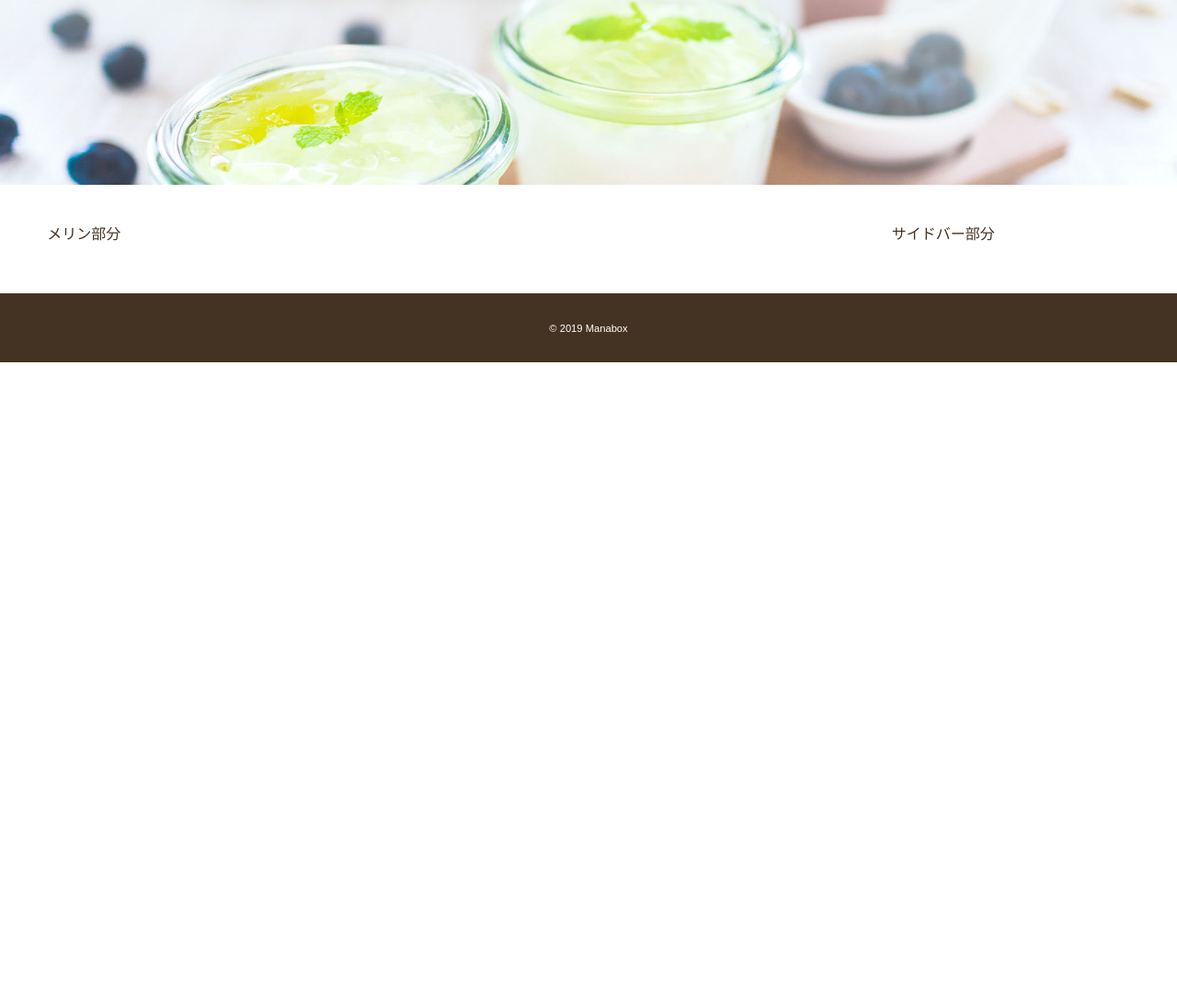
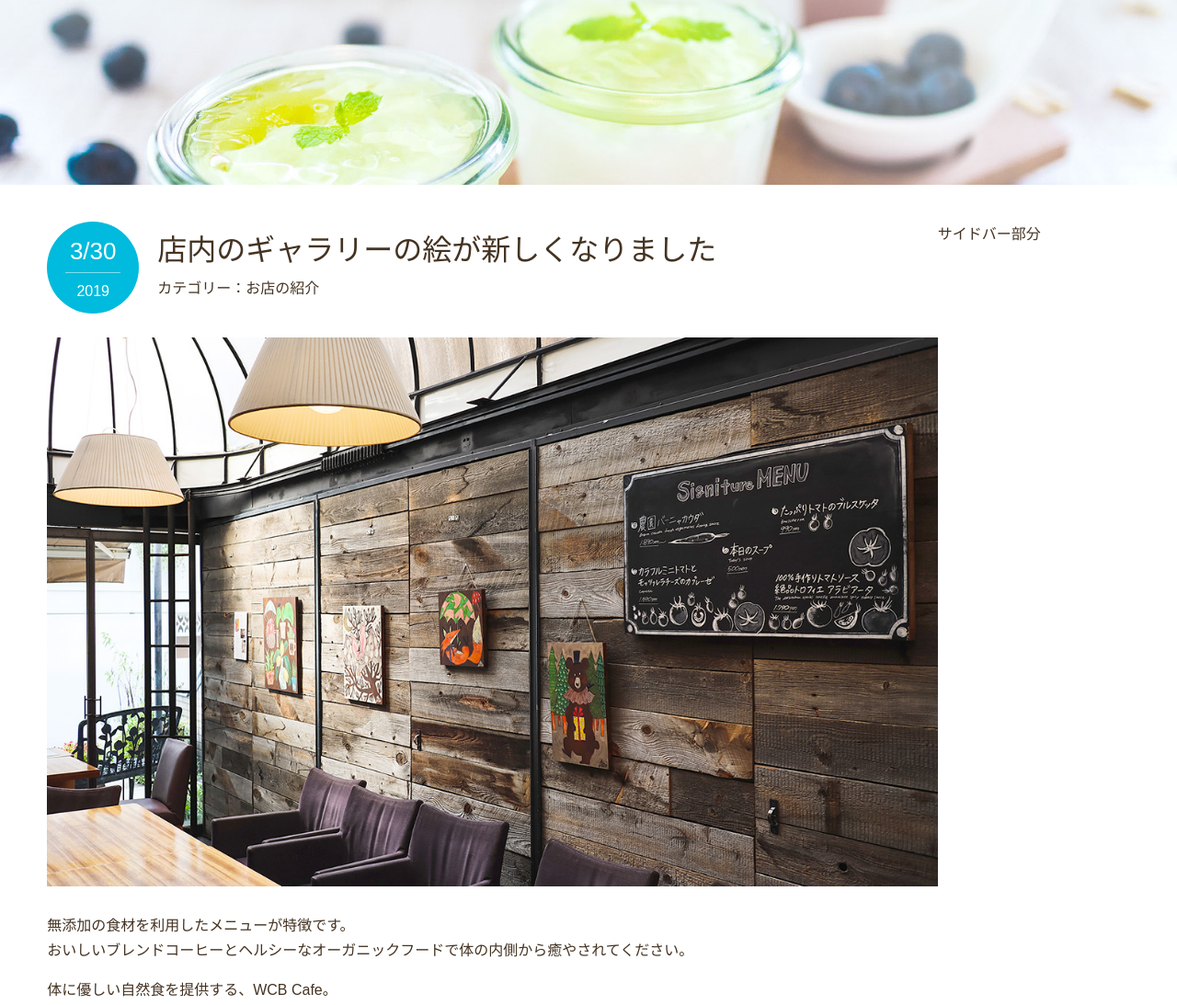
Before and after one commit to hiroshu-diary/web_sample_1, a plain HTML site: page news.html in a window 1280 px wide. Shown: the part 293-1386 px from the top of the page at 92% size. Before the commit the page ends 800 px from the top, so only its background shows below. Drawn offline with Linux system fonts and the light colour scheme; some packages are replaced by stand-ins of ours.

Commit message:
スプリット分け、メイン

```diff
--- a/css/style.css
+++ b/css/style.css
@@ -137,3 +137,48 @@ aside {
     justify-content: space-between;
     margin-bottom: 50px;
 }
+
+.post-info {
+    position: relative;
+    padding-top: 4px;
+    margin-bottom: 40px;
+}
+.post-data {
+    background: #0bd;
+    border-radius: 50%;
+    color: #fff;
+    width: 100px;
+    height: 100px;
+    font-size: 1.625rem;
+    text-align: center;
+    position: absolute;
+    top: 0;
+    padding-top: 10px;
+}
+
+.post-data span {
+    font-size: 1rem;
+    border-top: 1px rgba(255, 255,255,.5 ) solid;
+    padding-top: 6px;
+    display: block;
+    width: 60%;
+    margin: 0 auto;
+}
+
+.post-title {
+    font-family: "Yu Mincho", "YuMincho", serif;
+    font-size: 2rem;
+    font-weight: normal;
+}
+
+.post-title, .post-cat {
+    margin-left: 120px;
+}
+
+article img {
+    margin-bottom: 20px;
+}
+
+article p {
+    margin-bottom: 1rem;
+}
--- a/news.html
+++ b/news.html
@@ -32,7 +32,21 @@
     </div>
     <div class="big-bg" id="news"></div>
     <div class="news-contents wrapper">
-      <article>メリン部分</article>
+      <article>
+        <header class="post-info">
+          <h2 class="post-title">店内のギャラリーの絵が新しくなりました</h2>
+          <p class="post-data">3/30 <span>2019</span></p>
+          <p class="post-cat">カテゴリー：お店の紹介</p>
+        </header>
+        <img src="images/wall.jpg" alt="店内の様子">
+        <p>
+          無添加の食材を利用したメニューが特徴です。
+          <br>おいしいブレンドコーヒーとヘルシーなオーガニックフードで体の内側から癒やされてください。
+        </p>
+        <p>
+          体に優しい自然食を提供する、WCB Cafe。
+        </p>
+      </article>
       <aside>サイドバー部分</aside>
     </div>
     <footer>
```
